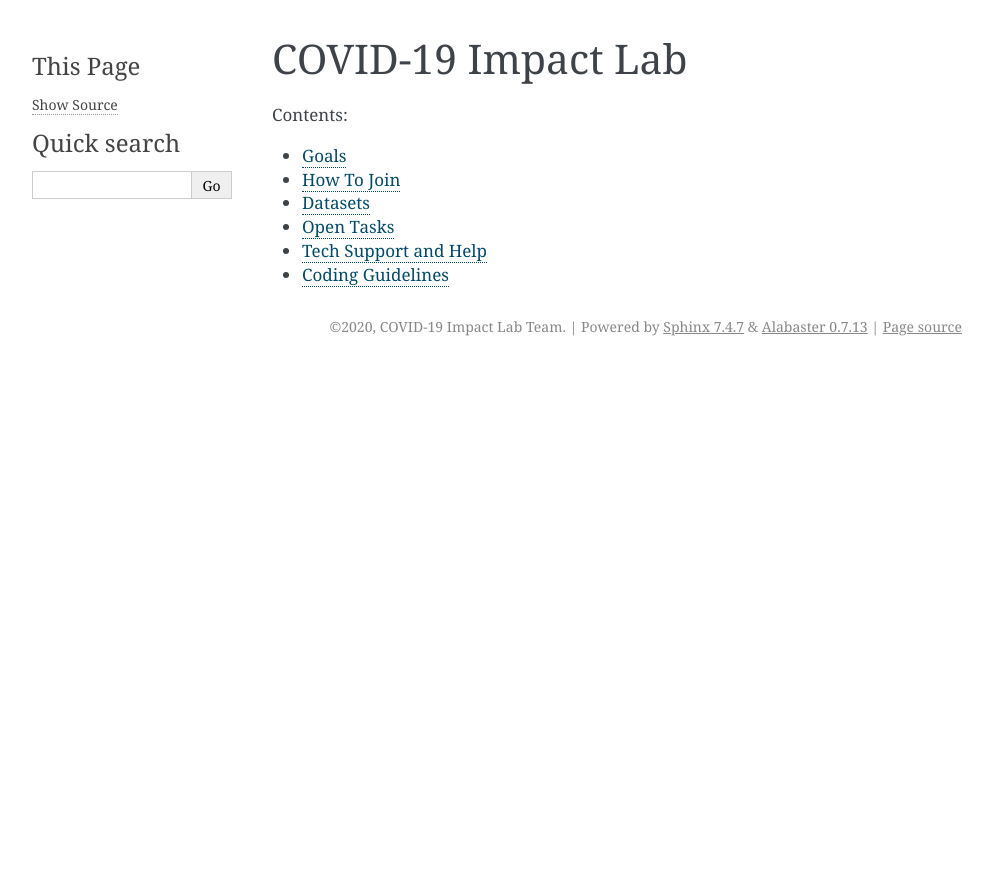
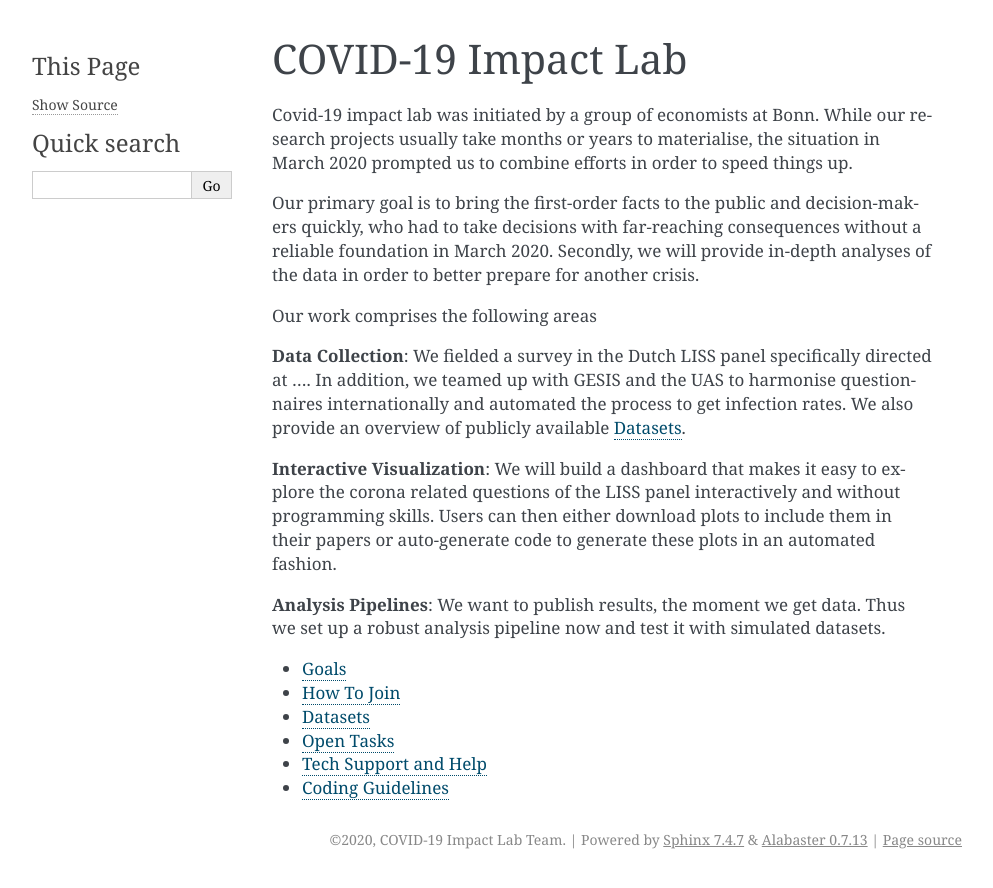
Before and after one commit to covid-19-impact-lab/covid-19-impact-lab, a Sphinx documentation site: the page built from docs/source/index.rst, in a window 1280 px wide. Shown: the top 888 px of the page, without its empty margins (148-1141 px from the left). Built offline with Sphinx 7.4.7, drawn with Linux system fonts in a browser that asks for light colours.

Commit message:
Add first page.

```diff
--- a/docs/source/datasets.rst
+++ b/docs/source/datasets.rst
@@ -1,3 +1,5 @@
+.. _data:
+
 ========
 Datasets
 ========
--- a/docs/source/index.rst
+++ b/docs/source/index.rst
@@ -6,9 +6,24 @@
 COVID-19 Impact Lab
 ===================
 
+Covid-19 impact lab was initiated by a group of economists at Bonn. While our research projects usually take months or years to materialise, the situation in March 2020 prompted us to combine efforts in order to speed things up.
+
+Our primary goal is to bring the first-order facts to the public and decision-makers quickly, who had to take decisions with far-reaching consequences without a reliable foundation in March 2020. Secondly, we will provide in-depth analyses of the data in order to better prepare for another crisis.
+
+
+Our work comprises the following areas
+
+
+**Data Collection**: We fielded a survey in the Dutch LISS panel specifically directed at .... In addition, we teamed up with GESIS and the UAS to harmonise questionnaires internationally and automated the process to get infection rates. We also provide an overview of publicly available :ref:`data`.
+
+**Interactive Visualization**: We will build a dashboard that makes it easy to explore the corona related questions of the LISS panel interactively and without programming skills. Users can then either download plots to include them in their papers or auto-generate code to generate these plots in an automated fashion.
+
+
+**Analysis Pipelines**: We want to publish results, the moment we get data. Thus we set up a robust analysis pipeline now and test it with simulated datasets.
+
+
 .. toctree::
    :maxdepth: 1
-   :caption: Contents:
 
    goals
    onboarding
```
